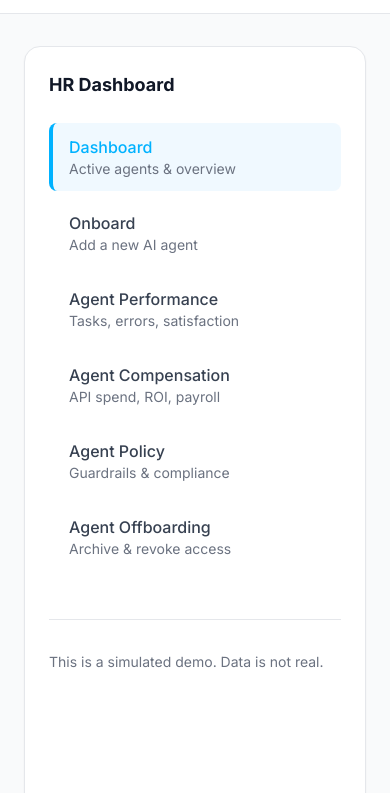
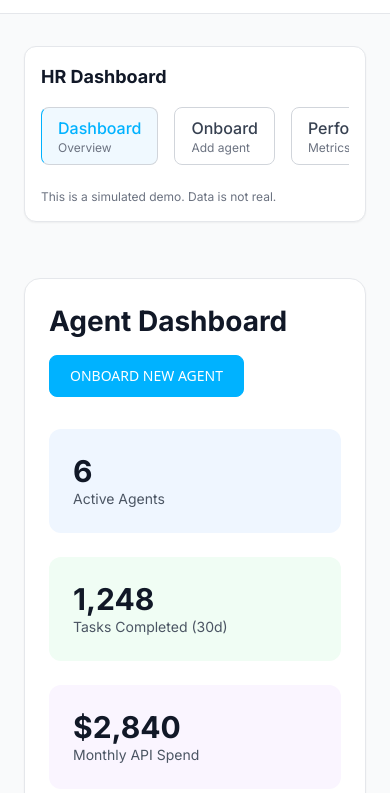
Before and after one commit to samarthkamblisk-glitch/project-synth, a website: page demo.html in a window 390 px wide. Shown: the part 51-844 px from the top of the page. Drawn offline with nearby package versions, Linux system fonts and the light colour scheme.

Commit message:
Demo mobile improvements: horizontal nav for mobile, dashboard spacing, removed extra sentence, mobile CSS tweaks

```diff
--- a/demo.html
+++ b/demo.html
@@ -23,6 +23,21 @@
         }
         .btn-primary:hover {
             background: transparent; color: #00B2FF;
+        }
+        /* Mobile adjustments */
+        @media (max-width: 768px) {
+            .section > div {
+                padding: 1.5rem !important;
+            }
+            h1.text-3xl {
+                font-size: 1.75rem;
+            }
+            .stats-grid {
+                gap: 1rem;
+            }
+            .agent-card {
+                margin-bottom: 1rem;
+            }
         }
     </style>
 </head>
@@ -65,8 +80,42 @@
     </nav>
 
     <div class="container mx-auto px-6 py-8 flex flex-col lg:flex-row gap-8">
-        <!-- Sidebar Menu -->
-        <div class="lg:w-64 flex-shrink-0">
+        <!-- Mobile‑Only Horizontal Nav (scrollable) -->
+        <div class="lg:hidden mb-6">
+            <div class="bg-white rounded-xl border border-gray-200 p-4 shadow-sm">
+                <h2 class="font-bold text-gray-900 text-lg mb-4">HR Dashboard</h2>
+                <div class="flex overflow-x-auto pb-2 space-x-4">
+                    <a href="#dashboard" class="nav-item flex-shrink-0 py-2 px-4 rounded-lg border border-gray-300 text-gray-700 hover:bg-gray-50 hover:border-blue-300">
+                        <div class="font-medium">Dashboard</div>
+                        <div class="text-xs text-gray-500">Overview</div>
+                    </a>
+                    <a href="#onboard" class="nav-item flex-shrink-0 py-2 px-4 rounded-lg border border-gray-300 text-gray-700 hover:bg-gray-50 hover:border-blue-300">
+                        <div class="font-medium">Onboard</div>
+                        <div class="text-xs text-gray-500">Add agent</div>
+                    </a>
+                    <a href="#performance" class="nav-item flex-shrink-0 py-2 px-4 rounded-lg border border-gray-300 text-gray-700 hover:bg-gray-50 hover:border-blue-300">
+                        <div class="font-medium">Performance</div>
+                        <div class="text-xs text-gray-500">Metrics</div>
+                    </a>
+                    <a href="#compensation" class="nav-item flex-shrink-0 py-2 px-4 rounded-lg border border-gray-300 text-gray-700 hover:bg-gray-50 hover:border-blue-300">
+                        <div class="font-medium">Compensation</div>
+                        <div class="text-xs text-gray-500">Costs</div>
+                    </a>
+                    <a href="#policy" class="nav-item flex-shrink-0 py-2 px-4 rounded-lg border border-gray-300 text-gray-700 hover:bg-gray-50 hover:border-blue-300">
+                        <div class="font-medium">Policy</div>
+                        <div class="text-xs text-gray-500">Guardrails</div>
+                    </a>
+                    <a href="#offboarding" class="nav-item flex-shrink-0 py-2 px-4 rounded-lg border border-gray-300 text-gray-700 hover:bg-gray-50 hover:border-blue-300">
+                        <div class="font-medium">Offboarding</div>
+                        <div class="text-xs text-gray-500">Archive</div>
+                    </a>
+                </div>
+                <p class="mt-4 text-xs text-gray-500">This is a simulated demo. Data is not real.</p>
+            </div>
+        </div>
+
+        <!-- Desktop Sidebar Menu (hidden on mobile) -->
+        <div class="hidden lg:block lg:w-64 flex-shrink-0">
             <div class="sidebar bg-white rounded-2xl border border-gray-200 p-6 shadow-sm">
                 <h2 class="font-bold text-gray-900 text-lg mb-6">HR Dashboard</h2>
                 <nav class="space-y-2">
@@ -106,18 +155,17 @@
             <!-- Dashboard Section -->
             <section id="dashboard" class="section active">
                 <div class="bg-white rounded-2xl border border-gray-200 p-8 shadow-sm">
-                    <div class="flex justify-between items-center mb-8">
+                    <div class="flex flex-col sm:flex-row justify-between items-start sm:items-center gap-4 mb-8">
                         <div>
                             <h1 class="text-3xl font-bold text-gray-900">Agent Dashboard</h1>
-                            <p class="text-gray-600 mt-2">Manage your synthetic workforce like human employees.</p>
                         </div>
-                        <a href="#onboard" class="btn-primary px-6 py-3 text-sm font-sans uppercase rounded-lg">
+                        <a href="#onboard" class="btn-primary px-5 py-2.5 text-sm font-sans uppercase rounded-lg">
                             Onboard New Agent
                         </a>
                     </div>
 
                     <!-- Stats Bar -->
-                    <div class="grid grid-cols-1 md:grid-cols-4 gap-6 mb-10">
+                    <div class="grid grid-cols-1 md:grid-cols-4 gap-6 mb-10 stats-grid">
                         <div class="bg-blue-50 p-6 rounded-xl">
                             <div class="text-3xl font-bold text-gray-900">6</div>
                             <div class="text-sm text-gray-600">Active Agents</div>
```
